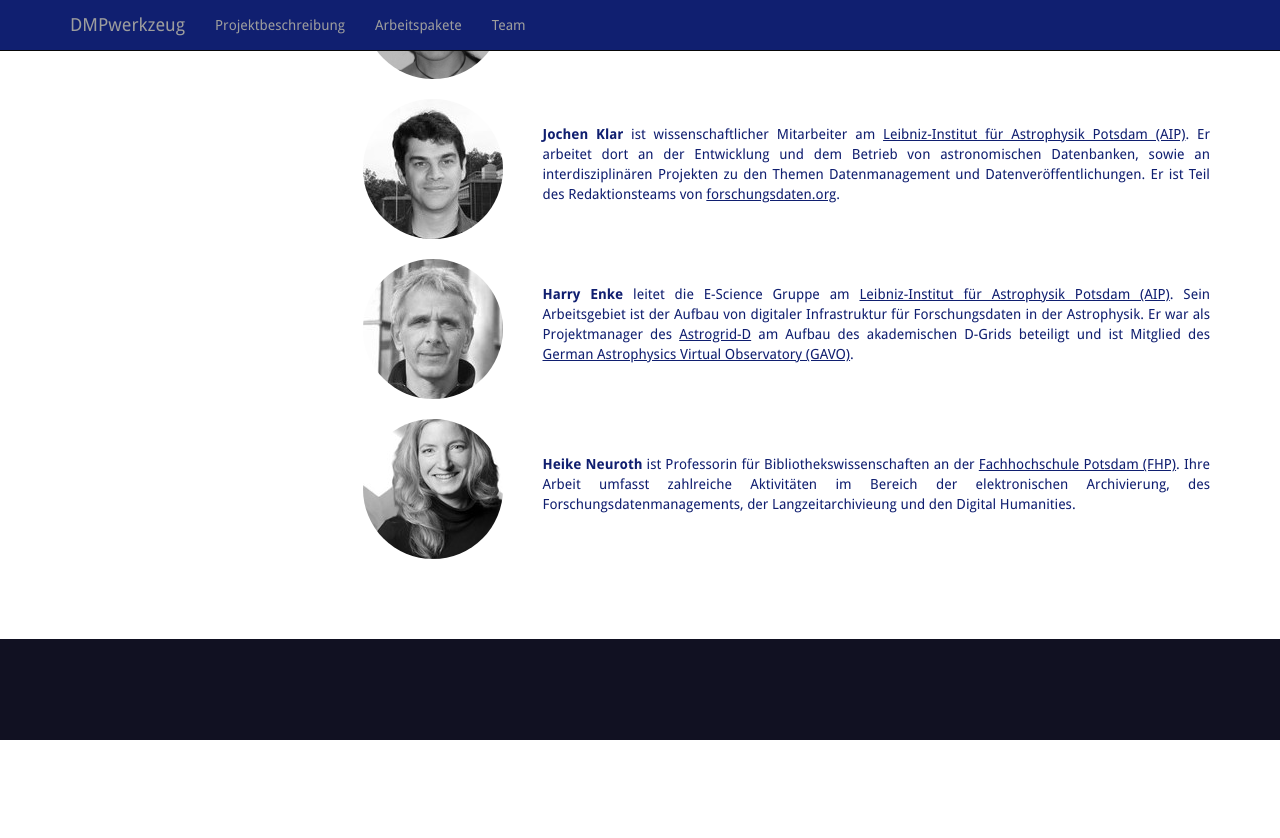
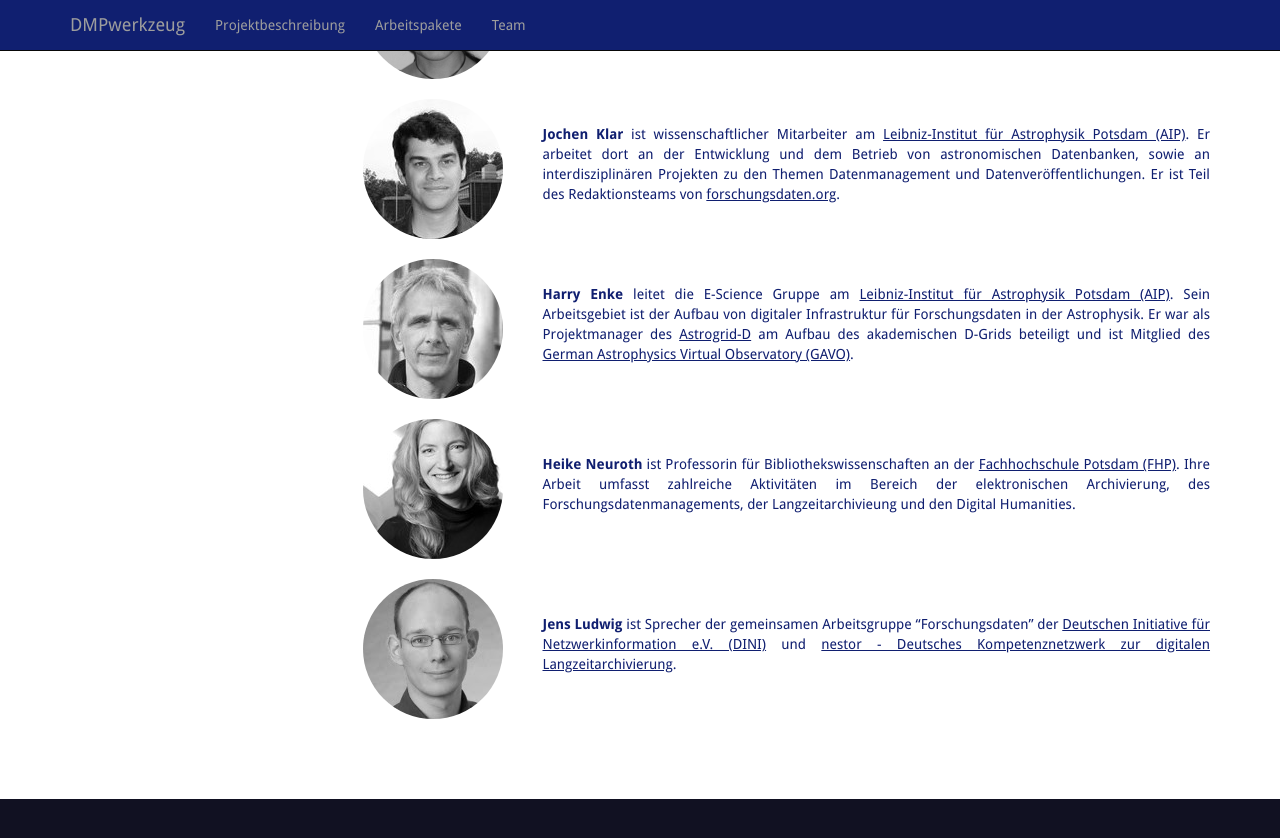
Before and after one commit to rdmorganiser/rdmorganiser.github.io, a Jekyll site: the page built from index.html, in a window 1280 px wide and 900 px high, scrolled down 2150 px. Shown: the top 838 px of the window. Built offline with Jekyll 4.4.1, drawn with Linux system fonts in a browser that asks for light colours; before the commit the page ends 2890 px from its top, so only the background shows below that.

Commit message:
jens added again

```diff
--- a/_config.yml
+++ b/_config.yml
@@ -21,12 +21,12 @@ team:
   image: /img/team/engelhardt.jpg
 - include: team_klar.md
   image: /img/team/klar.jpg
-# - include: team_ludwig.md
-#  image: /img/team/ludwig.jpg
 - include: team_enke.md
   image: /img/team/enke.jpg
 - include: team_neuroth.md
   image: /img/team/neuroth.jpg
+- include: team_ludwig.md
+  image: /img/team/ludwig.jpg
 
 partner:
 - name: Leibniz-Institut für Astrophysik Potsdam (AIP)
--- a/_includes/team_ludwig.md
+++ b/_includes/team_ludwig.md
@@ -0,0 +1 @@
+**Jens Ludwig** ist Sprecher der gemeinsamen Arbeitsgruppe "Forschungsdaten" der [Deutschen Initiative für Netzwerkinformation e.V. (DINI)](http://dini.de/) und [nestor - Deutsches Kompetenznetzwerk zur digitalen Langzeitarchivierung](http://www.langzeitarchivierung.de/Subsites/nestor/).
```
Also changed, not shown: img/team/ludwig.jpg.
